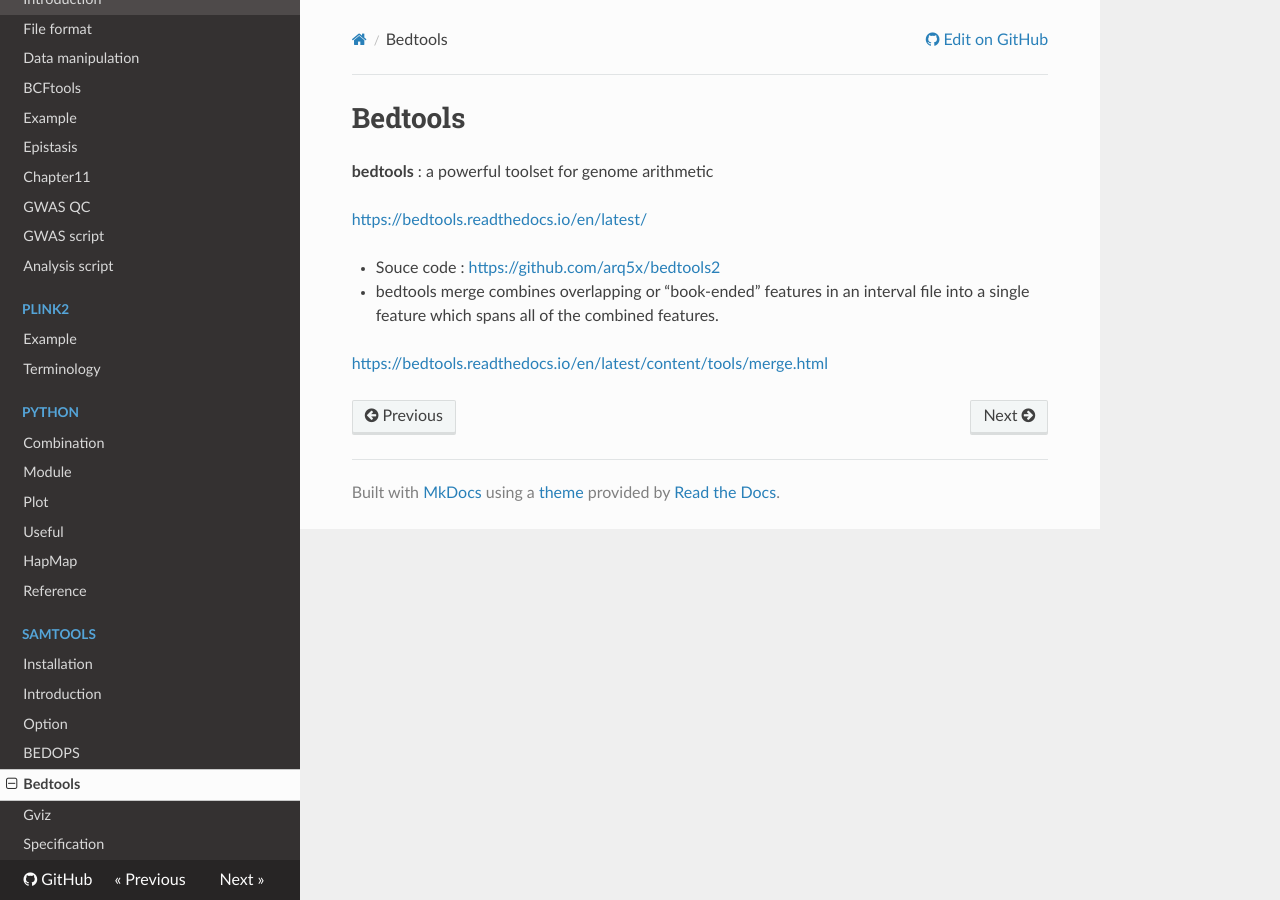
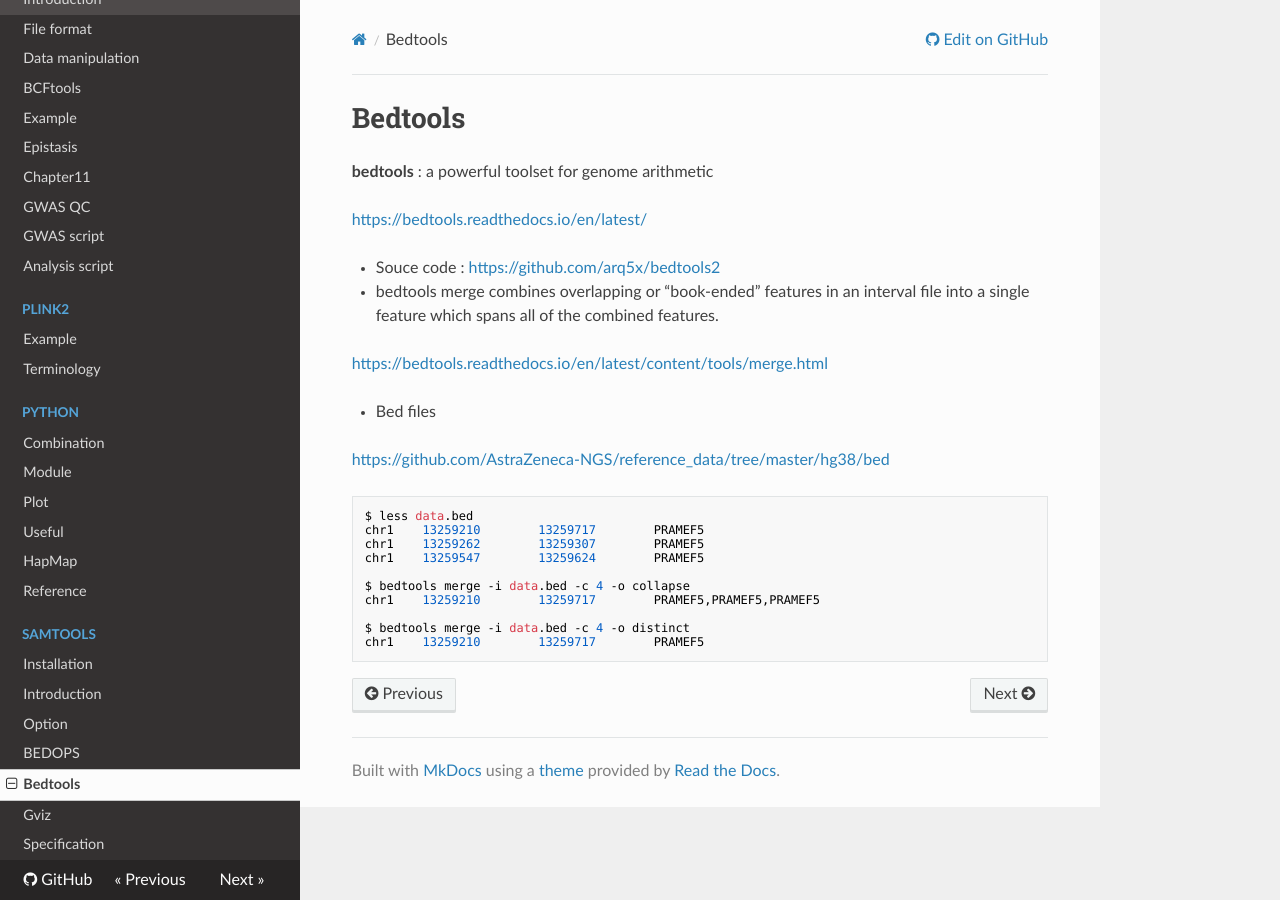
Before and after one commit to WonyoungCho/plink, an MkDocs documentation site: the page built from docs/bedtools_int.md, in a window 1280 px wide. Built offline with MkDocs 1.6.1, drawn with Linux system fonts in a browser that asks for light colours; nearby versions of some CDN libraries; old or Windows-style settings are respelled for this version of MkDocs.

Commit message:
Update bedtools_int.md

````diff
--- a/docs/bedtools_int.md
+++ b/docs/bedtools_int.md
@@ -8,3 +8,21 @@
 - bedtools merge combines overlapping or “book-ended” features in an interval file into a single feature which spans all of the combined features.
 
 <https://bedtools.readthedocs.io/en/latest/content/tools/merge.html>
+
+
+- Bed files
+
+<https://github.com/AstraZeneca-NGS/reference_data/tree/master/hg38/bed>
+
+```
+$ less data.bed
+chr1    13259210        13259717        PRAMEF5
+chr1    13259262        13259307        PRAMEF5
+chr1    13259547        13259624        PRAMEF5
+
+$ bedtools merge -i data.bed -c 4 -o collapse
+chr1    13259210        13259717        PRAMEF5,PRAMEF5,PRAMEF5
+
+$ bedtools merge -i data.bed -c 4 -o distinct
+chr1    13259210        13259717        PRAMEF5
+```
````
